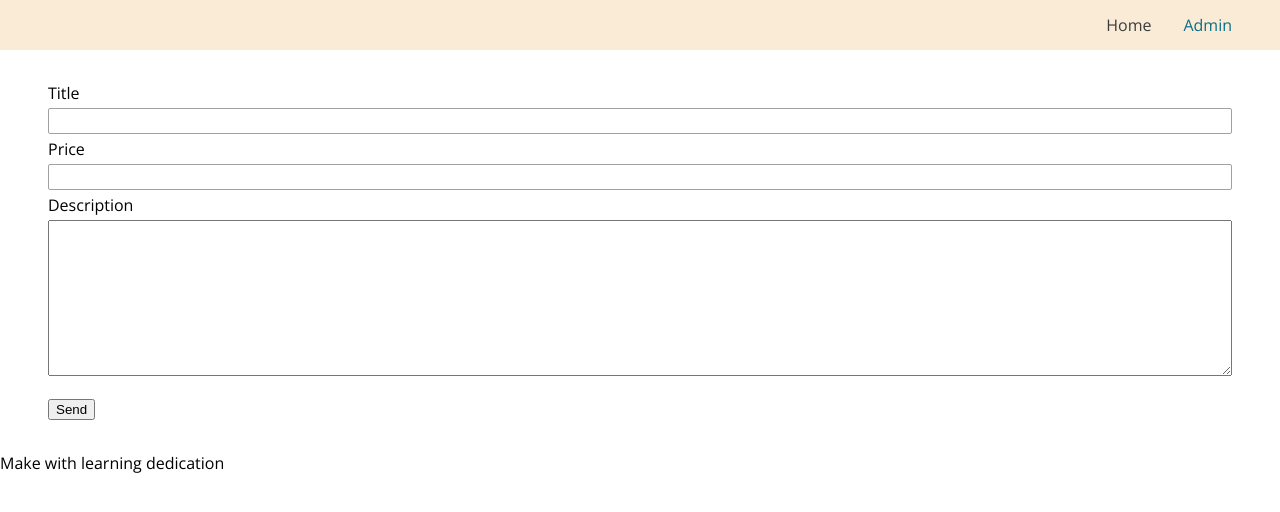
After one commit to sancg/StoreExpress, a Node server app: page /admin in a window 1280 px wide. The commit adds this page. Shown: the top 512 px of the page. Run offline with Node 20, Linux system fonts and the light colour scheme; some libraries are stand-ins or nearby versions.

Commit message:
MVC model applied to save products

```diff
--- a/app.js
+++ b/app.js
@@ -3,7 +3,7 @@ import express from 'express';
 import bps from 'body-parser';
 
 import display from './routes/display.js';
-import { admin } from './routes/admin.js';
+import admin from './routes/admin.js';
 
 const app = express();
 const PORT = 3000;
--- a/controllers/admin.js
+++ b/controllers/admin.js
@@ -1,70 +1,12 @@
-// Taken from https://fakestoreapi.com/docs
-export const products = [
-  {
-    id: 1,
-    title: 'Fjallraven - Foldsack No. 1 Backpack, Fits 15 Laptops',
-    price: 109.95,
-    description:
-      'Your perfect pack for everyday use and walks in the forest. Stash your laptop (up to 15 inches) in the padded sleeve, your everyday',
-    category: "men's clothing",
-    image: 'https://fakestoreapi.com/img/81fPKd-2AYL._AC_SL1500_.jpg',
-    rating: {
-      rate: 3.9,
-      count: 120,
-    },
-  },
-  {
-    id: 2,
-    title: 'Mens Casual Premium Slim Fit T-Shirts ',
-    price: 22.3,
-    description:
-      'Slim-fitting style, contrast raglan long sleeve, three-button henley placket, light weight & soft fabric for breathable and comfortable wearing. And Solid stitched shirts with round neck made for durability and a great fit for casual fashion wear and diehard baseball fans. The Henley style round neckline includes a three-button placket.',
-    category: "men's clothing",
-    image: 'https://fakestoreapi.com/img/71-3HjGNDUL._AC_SY879._SX._UX._SY._UY_.jpg',
-    rating: {
-      rate: 4.1,
-      count: 259,
-    },
-  },
-  {
-    id: 3,
-    title: 'Mens Cotton Jacket',
-    price: 55.99,
-    description:
-      'great outerwear jackets for Spring/Autumn/Winter, suitable for many occasions, such as working, hiking, camping, mountain/rock climbing, cycling, traveling or other outdoors. Good gift choice for you or your family member. A warm hearted love to Father, husband or son in this thanksgiving or Christmas Day.',
-    category: "men's clothing",
-    image: 'https://fakestoreapi.com/img/71li-ujtlUL._AC_UX679_.jpg',
-    rating: {
-      rate: 4.7,
-      count: 500,
-    },
-  },
-  {
-    id: 4,
-    title: 'Mens Casual Slim Fit',
-    price: 15.99,
-    description:
-      'The color could be slightly different between on the screen and in practice. / Please note that body builds vary by person, therefore, detailed size information should be reviewed below on the product description.',
-    category: "men's clothing",
-    image: 'https://fakestoreapi.com/img/71YXzeOuslL._AC_UY879_.jpg',
-    rating: {
-      rate: 2.1,
-      count: 430,
-    },
-  },
-  {
-    id: 5,
-    title: "John Hardy Women's Legends Naga Gold & Silver Dragon Station Chain Bracelet",
-    price: 695,
-    description:
-      "From our Legends Collection, the Naga was inspired by the mythical water dragon that protects the ocean's pearl. Wear facing inward to be bestowed with love and abundance, or outward for protection.",
-    category: 'jewelery',
-    image: 'https://fakestoreapi.com/img/71pWzhdJNwL._AC_UL640_QL65_ML3_.jpg',
-    rating: {
-      rate: 4.6,
-      count: 400,
-    },
-  },
-];
+import { Product } from '../models/admin.js';
+export const getProductForm = (req, res, next) => {
+  res.render('admin', { titlePage: 'Admin - Shop', path: '/admin' });
+};
 
-const getProductForm = (res, req, next) => {};
+export const postProduct = (req, res, next) => {
+  const { title, price, desc } = req.body;
+  new Product(title, price, desc).save();
+
+  // console.log({ data: req.body, params: req.params });
+  res.redirect('/');
+};
--- a/routes/display.js
+++ b/routes/display.js
@@ -1,5 +1,5 @@
 import { Router } from 'express';
-import { products } from '../controllers/admin.js';
+import { Product } from '../models/admin.js';
 const route = Router();
 
 route.get('/my-listing', (req, res, next) => {
@@ -7,6 +7,8 @@ route.get('/my-listing', (req, res, next) => {
 });
 
 route.get('/', (req, res, next) => {
+  const products = Product.fetchAll();
+  console.log(products);
   res.render('home', { prods: products, titlePage: 'Home - Shop', path: '/' });
 });
 
--- a/views/admin.ejs
+++ b/views/admin.ejs
@@ -1,11 +1,19 @@
-<!DOCTYPE html>
-<html lang="en">
-<head>
-    <meta charset="UTF-8">
-    <meta name="viewport" content="width=device-width, initial-scale=1.0">
-    <title>Admin EJS</title>
+<%- include('partial/head.ejs') %>
+<link rel="stylesheet" href="/css/forms.css">
 </head>
 <body>
-    {{ path }}
-</body>
-</html>
+    <%- include('partial/nav.ejs') %>
+    <main class="grid">
+       <form action="/admin/my-listing" method="post" class="product-form">
+        <div class="form-control">
+            <label for="title">Title</label>
+            <input type="text" name="title">
+            <label for="price">Price</label>
+            <input type="text" name="price">
+            <label for="desc">Description</label>
+            <textarea name="desc" id="desc" cols="40" rows="10" style="width: 100%;"></textarea>
+        </div>
+        <button type="submit">Send</button>
+       </form>
+    </main>
+<%-include('partial/end.ejs') %>
--- a/views/home.ejs
+++ b/views/home.ejs
@@ -23,4 +23,4 @@
             <% } %>
         <% } %>
     </main>
-</body>
+<%-include('partial/end.ejs') %>
--- /dev/null
+++ b/views/partial/end.ejs
@@ -0,0 +1,5 @@
+<footer>
+    <p>Make with learning dedication</p>
+</footer>
+</body>
+</html>
--- a/views/partial/nav.ejs
+++ b/views/partial/nav.ejs
@@ -3,13 +3,13 @@
         <ul class="main-header__item-list">
             <% if(path=="/"){ %>
                 <li class="main-header__item"><a class="active" href="/">Home</a></li>
-                <li class="main-header__item"><a href="/users">Admin</a></li>
-            <% } else if(path=="/users"){ %>
+                <li class="main-header__item"><a href="/admin">Admin</a></li>
+            <% } else if(path=="/admin"){ %>
                 <li class="main-header__item"><a href="/">Home</a></li>
                 <li class="main-header__item"><a class="active" href="/users">Admin</a></li>
             <% } else{ %>
                 <li class="main-header__item"><a href="/">Home</a></li>
-                <li class="main-header__item"><a href="/users">Admin</a></li>
+                <li class="main-header__item"><a href="/admin">Admin</a></li>
             <% } %>
 
         </ul>
```
Also changed, not shown: models/admin.js (+47 -3 lines), routes/admin.js (+4 -17 lines).
